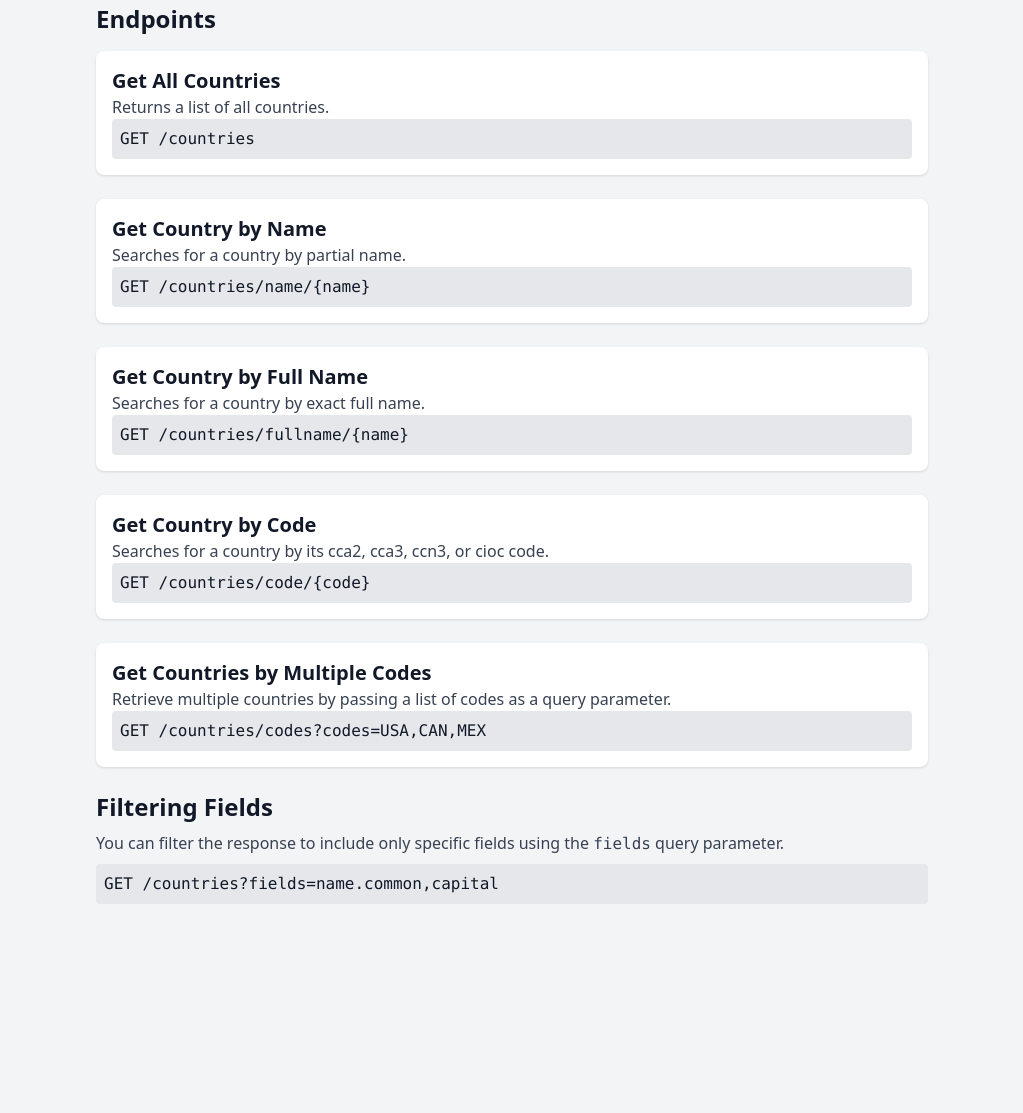
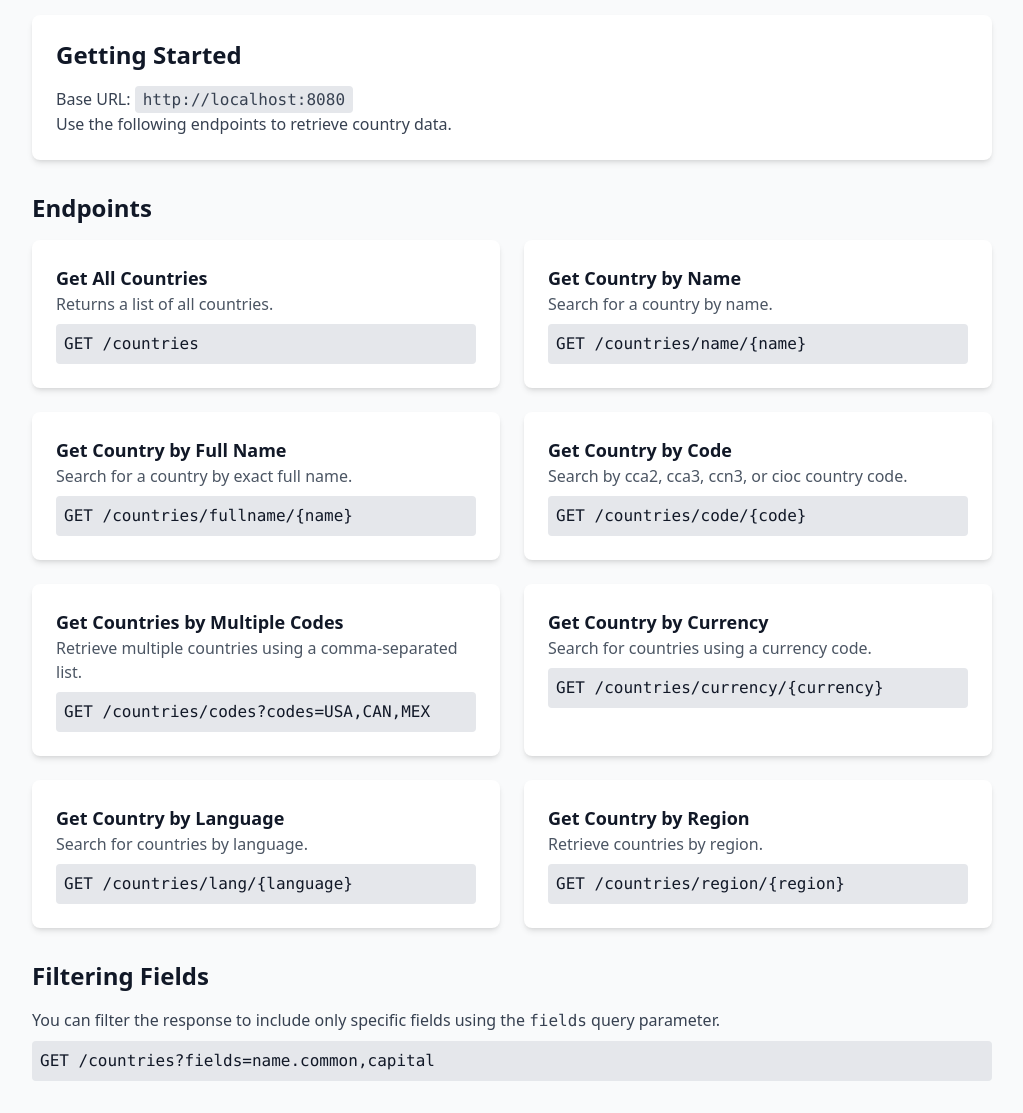
Before and after one commit to AlejandroYanes/country-wiky, a website: page index.html in a window 1280 px wide. Shown: the part 137-1250 px from the top of the page, without its empty margins (128-1151 px from the left). Before the commit the page ends 1073 px from the top, so only its background shows below. Drawn offline with nearby package versions, Linux system fonts and the light colour scheme.

Commit message:
enhanced the doc file

```diff
--- a/index.html
+++ b/index.html
@@ -6,49 +6,77 @@
   <title>Countries API Documentation</title>
   <script src="https://cdn.tailwindcss.com"></script>
 </head>
-<body class="bg-gray-100 text-gray-900">
-<div class="max-w-4xl mx-auto p-8">
-  <h1 class="text-3xl font-bold mb-6 text-blue-600">Countries API Documentation</h1>
+<body class="bg-gray-50 text-gray-900">
+<div class="max-w-5xl mx-auto p-8">
+  <header class="text-center mb-12">
+    <h1 class="text-4xl font-bold text-blue-600">Countries API</h1>
+    <p class="text-gray-600 mt-2">A powerful API to access country data.</p>
+  </header>
 
-  <p class="mb-4">This API provides country data with various filtering options.</p>
+  <section class="bg-white p-6 shadow-md rounded-lg">
+    <h2 class="text-2xl font-semibold mb-4">Getting Started</h2>
+    <p class="text-gray-700">Base URL: <code class="bg-gray-200 px-2 py-1 rounded">http://localhost:8080</code></p>
+    <p class="text-gray-700">Use the following endpoints to retrieve country data.</p>
+  </section>
 
-  <h2 class="text-2xl font-semibold mt-6">Endpoints</h2>
-
-  <div class="mt-4 space-y-6">
-    <div class="p-4 bg-white rounded-lg shadow">
-      <h3 class="text-xl font-bold">Get All Countries</h3>
-      <p class="text-gray-700">Returns a list of all countries.</p>
-      <code class="block bg-gray-200 p-2 rounded">GET /countries</code>
+  <section class="mt-8">
+    <h2 class="text-2xl font-semibold mb-4">Endpoints</h2>
+    <div class="grid grid-cols-1 md:grid-cols-2 gap-6">
+      <div class="p-6 bg-white rounded-lg shadow-md">
+        <h3 class="text-lg font-bold">Get All Countries</h3>
+        <p class="text-gray-600">Returns a list of all countries.</p>
+        <code class="block bg-gray-200 p-2 rounded mt-2">GET /countries</code>
       </div>
 
-    <div class="p-4 bg-white rounded-lg shadow">
-      <h3 class="text-xl font-bold">Get Country by Name</h3>
-      <p class="text-gray-700">Searches for a country by partial name.</p>
-      <code class="block bg-gray-200 p-2 rounded">GET /countries/name/{name}</code>
+      <div class="p-6 bg-white rounded-lg shadow-md">
+        <h3 class="text-lg font-bold">Get Country by Name</h3>
+        <p class="text-gray-600">Search for a country by name.</p>
+        <code class="block bg-gray-200 p-2 rounded mt-2">GET /countries/name/{name}</code>
       </div>
 
-    <div class="p-4 bg-white rounded-lg shadow">
-      <h3 class="text-xl font-bold">Get Country by Full Name</h3>
-      <p class="text-gray-700">Searches for a country by exact full name.</p>
-      <code class="block bg-gray-200 p-2 rounded">GET /countries/fullname/{name}</code>
+      <div class="p-6 bg-white rounded-lg shadow-md">
+        <h3 class="text-lg font-bold">Get Country by Full Name</h3>
+        <p class="text-gray-600">Search for a country by exact full name.</p>
+        <code class="block bg-gray-200 p-2 rounded mt-2">GET /countries/fullname/{name}</code>
       </div>
 
-    <div class="p-4 bg-white rounded-lg shadow">
-      <h3 class="text-xl font-bold">Get Country by Code</h3>
-      <p class="text-gray-700">Searches for a country by its cca2, cca3, ccn3, or cioc code.</p>
-      <code class="block bg-gray-200 p-2 rounded">GET /countries/code/{code}</code>
+      <div class="p-6 bg-white rounded-lg shadow-md">
+        <h3 class="text-lg font-bold">Get Country by Code</h3>
+        <p class="text-gray-600">Search by cca2, cca3, ccn3, or cioc country code.</p>
+        <code class="block bg-gray-200 p-2 rounded mt-2">GET /countries/code/{code}</code>
       </div>
 
-    <div class="p-4 bg-white rounded-lg shadow">
-      <h3 class="text-xl font-bold">Get Countries by Multiple Codes</h3>
-      <p class="text-gray-700">Retrieve multiple countries by passing a list of codes as a query parameter.</p>
-      <code class="block bg-gray-200 p-2 rounded">GET /countries/codes?codes=USA,CAN,MEX</code>
+      <div class="p-6 bg-white rounded-lg shadow-md">
+        <h3 class="text-lg font-bold">Get Countries by Multiple Codes</h3>
+        <p class="text-gray-600">Retrieve multiple countries using a comma-separated list.</p>
+        <code class="block bg-gray-200 p-2 rounded mt-2">GET /countries/codes?codes=USA,CAN,MEX</code>
+      </div>
+
+      <div class="p-6 bg-white rounded-lg shadow-md">
+        <h3 class="text-lg font-bold">Get Country by Currency</h3>
+        <p class="text-gray-600">Search for countries using a currency code.</p>
+        <code class="block bg-gray-200 p-2 rounded mt-2">GET /countries/currency/{currency}</code>
+      </div>
+
+      <div class="p-6 bg-white rounded-lg shadow-md">
+        <h3 class="text-lg font-bold">Get Country by Language</h3>
+        <p class="text-gray-600">Search for countries by language.</p>
+        <code class="block bg-gray-200 p-2 rounded mt-2">GET /countries/lang/{language}</code>
+      </div>
+
+      <div class="p-6 bg-white rounded-lg shadow-md">
+        <h3 class="text-lg font-bold">Get Country by Region</h3>
+        <p class="text-gray-600">Retrieve countries by region.</p>
+        <code class="block bg-gray-200 p-2 rounded mt-2">GET /countries/region/{region}</code>
       </div>
     </div>
+  </section>
 
-  <h2 class="text-2xl font-semibold mt-6">Filtering Fields</h2>
-  <p class="mt-2 text-gray-700">You can filter the response to include only specific fields using the <code>fields</code> query parameter.</p>
+  <section class="mt-8">
+    <h2 class="text-2xl font-semibold mb-4">Filtering Fields</h2>
+    <p class="text-gray-700">You can filter the response to include only specific fields using the <code>fields</code> query parameter.</p>
     <code class="block bg-gray-200 p-2 rounded mt-2">GET /countries?fields=name.common,capital</code>
+  </section>
 </div>
 </body>
 </html>
```
Lines whose indentation alone changed are shown as unchanged.
